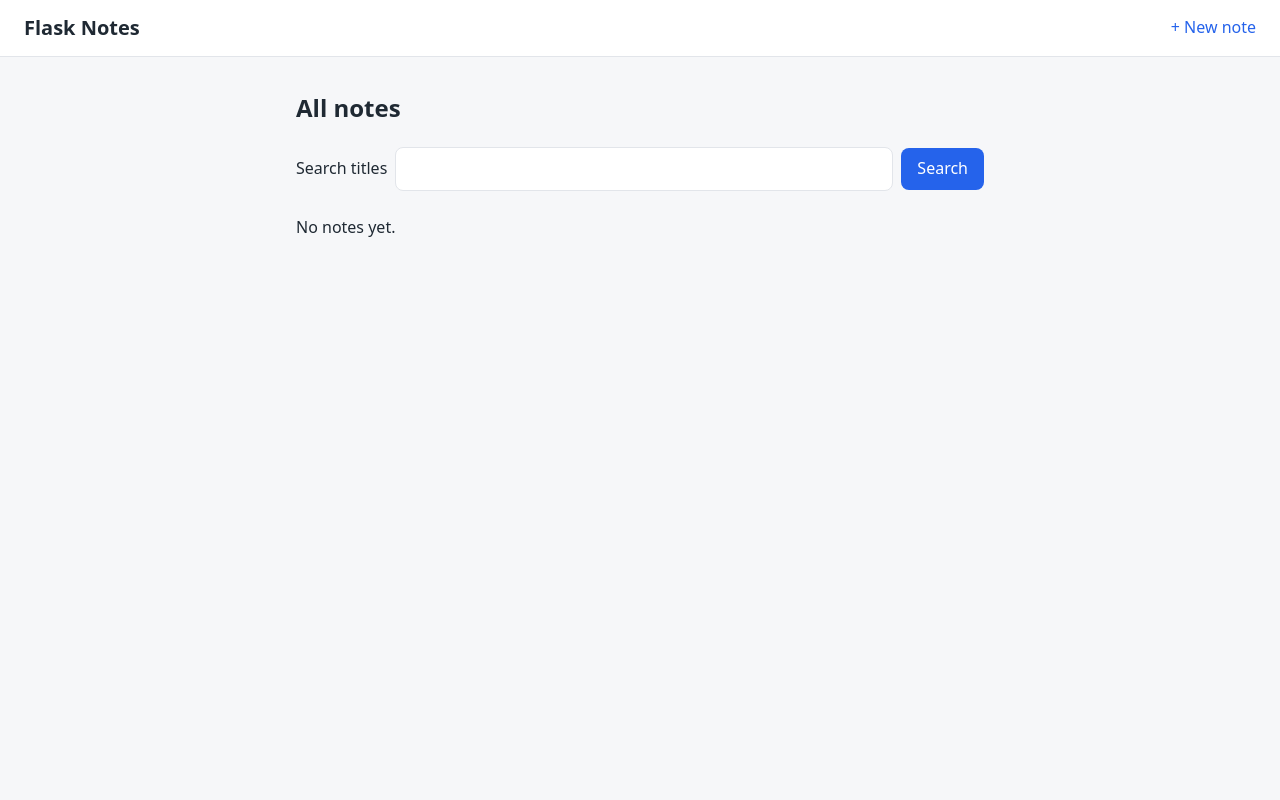
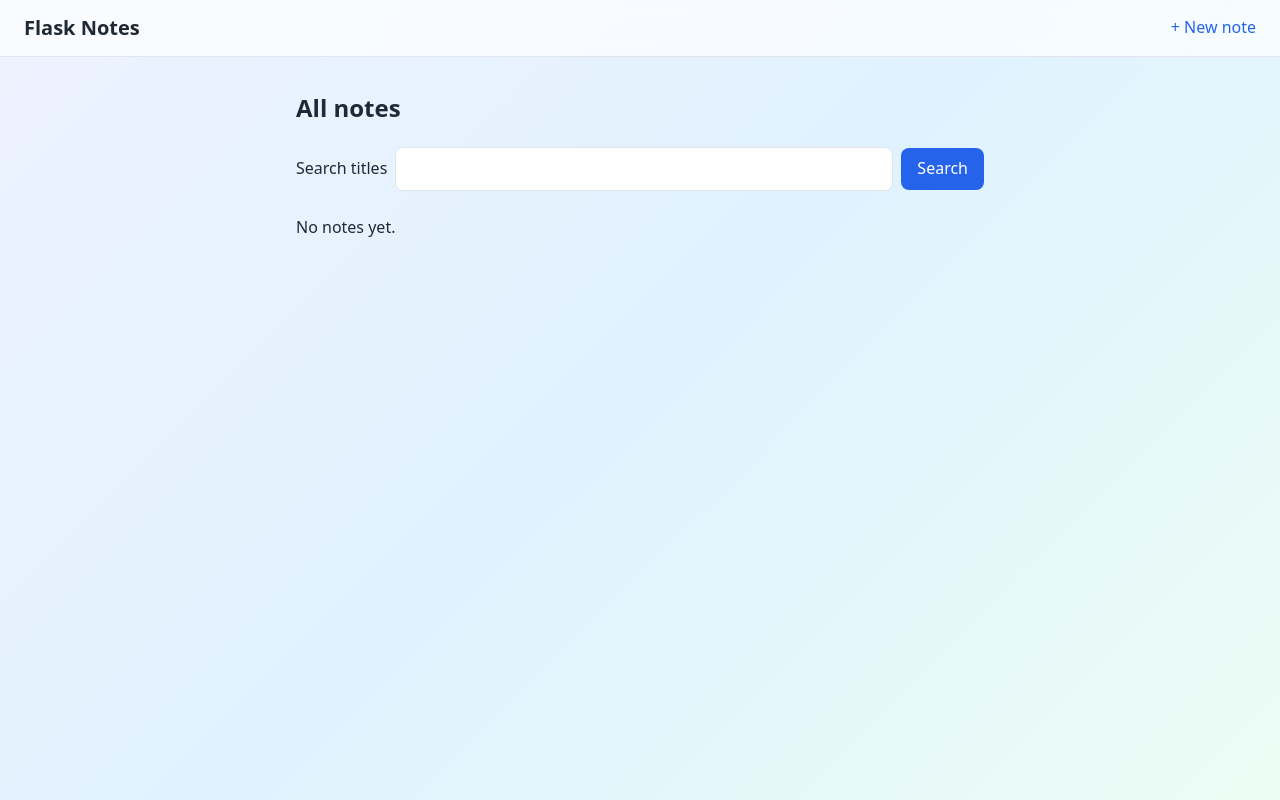
Before and after one commit to Sajoy2129/flask-notes, a Flask app: page / in a window 1280 px wide. Run offline with Flask 3, Linux system fonts and the light colour scheme; data that the repository does not hold is empty.

Commit message:
Add colored chip shades and a gradient page background
Co-Authored-By: Claude Opus 5.5 <noreply@anthropic.com>

```diff
--- a/static/style.css
+++ b/static/style.css
@@ -20,7 +20,12 @@
 
 body {
     margin: 0;
-    background: var(--bg);
+    min-height: 100vh;      /* at least the full window height */
+    /* A soft diagonal blend of lavender, sky blue and mint.
+       The plain color is a fallback for very old browsers. */
+    background-color: var(--bg);
+    background-image: linear-gradient(135deg, #eef2ff 0%, #e0f2fe 50%, #ecfdf5 100%);
+    background-attachment: fixed;   /* gradient stays put when scrolling */
     color: var(--text);
     font-family: system-ui, -apple-system, "Segoe UI", Roboto, sans-serif;
     line-height: 1.6;
@@ -41,7 +46,9 @@ header {
     justify-content: space-between;
     align-items: center;
     padding: 0.75rem 1.5rem;
-    background: var(--card);
+    /* See-through white, with the gradient blurred behind it */
+    background: rgba(255, 255, 255, 0.7);
+    backdrop-filter: blur(8px);
     border-bottom: 1px solid var(--border);
 }
 
@@ -170,7 +177,17 @@ button.danger:hover {
     background: #e8efff;
     color: var(--accent-dark);
     font-size: 0.8rem;
+    font-weight: 500;
 }
+
+/* Give chips a different shade depending on the tile's position.
+   "5n+1" means tiles 1, 6, 11...; "5n+2" means 2, 7, 12... and so on,
+   so the 5 colors repeat in a cycle however many notes there are. */
+.tile:nth-child(5n+1) .chip { background: #dbeafe; color: #1e40af; } /* blue */
+.tile:nth-child(5n+2) .chip { background: #dcfce7; color: #166534; } /* green */
+.tile:nth-child(5n+3) .chip { background: #fef3c7; color: #92400e; } /* amber */
+.tile:nth-child(5n+4) .chip { background: #fce7f3; color: #9d174d; } /* pink */
+.tile:nth-child(5n+5) .chip { background: #ede9fe; color: #5b21b6; } /* purple */
 
 /* The single-note page body also keeps line breaks */
 .note-body {
```
